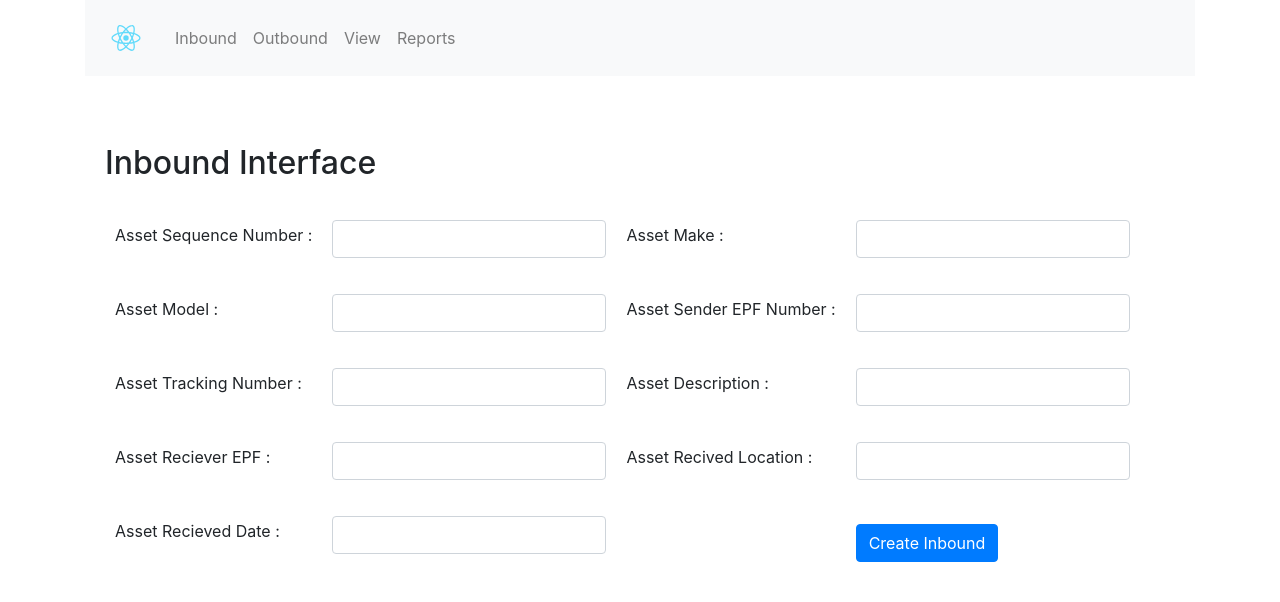
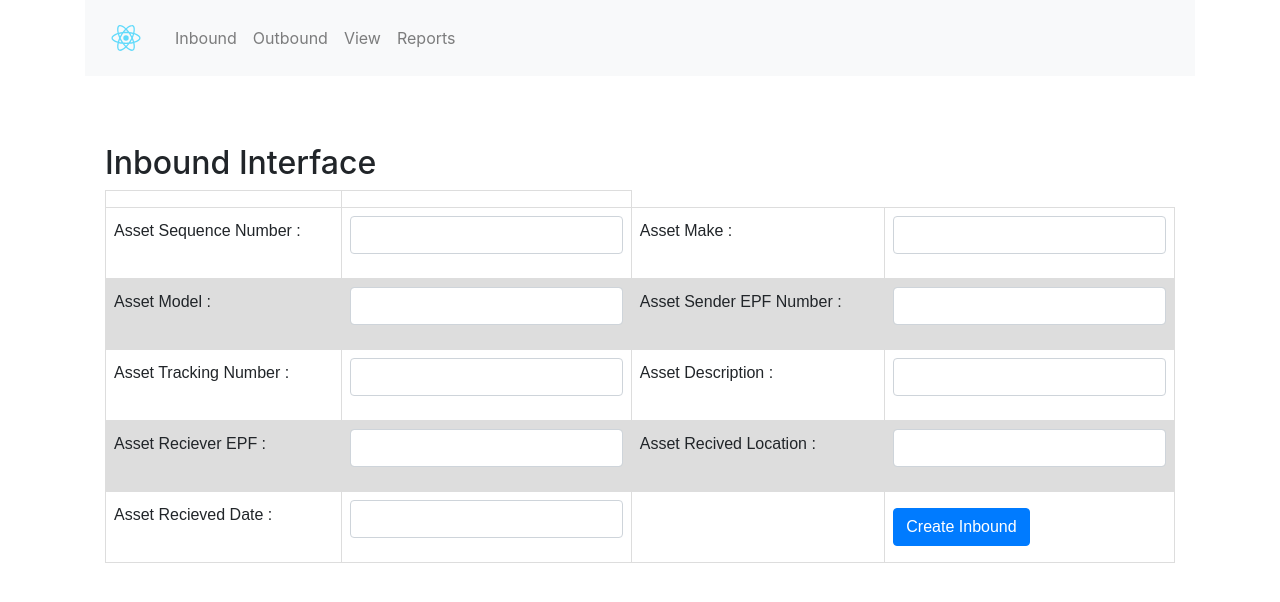
Before and after one commit to Dananjaya94/inbound-out-app, a React (Create React App) app: page / in a window 1280 px wide. Shown: the top 602 px of the page. Built offline with nearby package versions, Linux system fonts and the light colour scheme.

Commit message:
view components
i made the view

```diff
--- a/src/App.css
+++ b/src/App.css
@@ -36,3 +36,19 @@
     transform: rotate(360deg);
   }
 }
+
+table {
+  font-family: arial, sans-serif;
+  border-collapse: collapse;
+  width: 100%;
+}
+
+td, th {
+  border: 1px solid #dddddd;
+  text-align: left;
+  padding: 8px;
+}
+
+tr:nth-child(even) {
+  background-color: #dddddd;
+}
--- a/src/components/view.component.js
+++ b/src/components/view.component.js
@@ -1,13 +1,72 @@
-import React , {Component} from 'react';
+import React , {Component, useImperativeHandle} from 'react';
 import { render } from '@testing-library/react';
+
+
+
+
 
 export default class ViewComp extends Component{
     render()
     {
         return(
-            <div>
-                <p>Welcom to view</p>
+            <div className="container">
+                <p>View Inventry</p>
+                    <p><button>Repair and Replacement</button></p>
+                    <p><button>Search</button></p>
+
+                    <p>Asset ID: </p> <input type ="text"/>
+                    <p>Username: </p> <input type ="text"/>
+
+                    <br></br>
+                    <label for="prov">Province :</label> <br></br>
+
+                    <select name="province" id="province">
+                            <option value="cp">Central Province </option>
+                            <option value="ep">Eastern Province</option>
+                            <option value="np">Nothern Province</option>
+                            <option value="sp">Southern Province</option>
+                            <option value="wp">Western Province</option>
+
+                    </select>
+
+
+                    <p>Serial Number: </p> <input type ="number"/>
+                    <p>User ID: </p> <input type ="text"/>
+                    <p>Branch Name: </p> <input type ="text"/>
+
+
+
+
+
+                 <div>
+                    <table classname ="form-control" borderWidth="10" cellPadding="20">
+                        <tr>
+                            <th>
+                                Item ID
+                            </th>
+                            <th>
+                                Branch Code
+                            </th>
+                            <th>
+                                Sender EPF
+                            </th>
+                            <th>
+                                Location
+                            </th>
+
+                        </tr>
+
+
+                    </table>
+                 </div>
+
             </div>
+
+
+
         )
     }
+
+
+
 }
```
